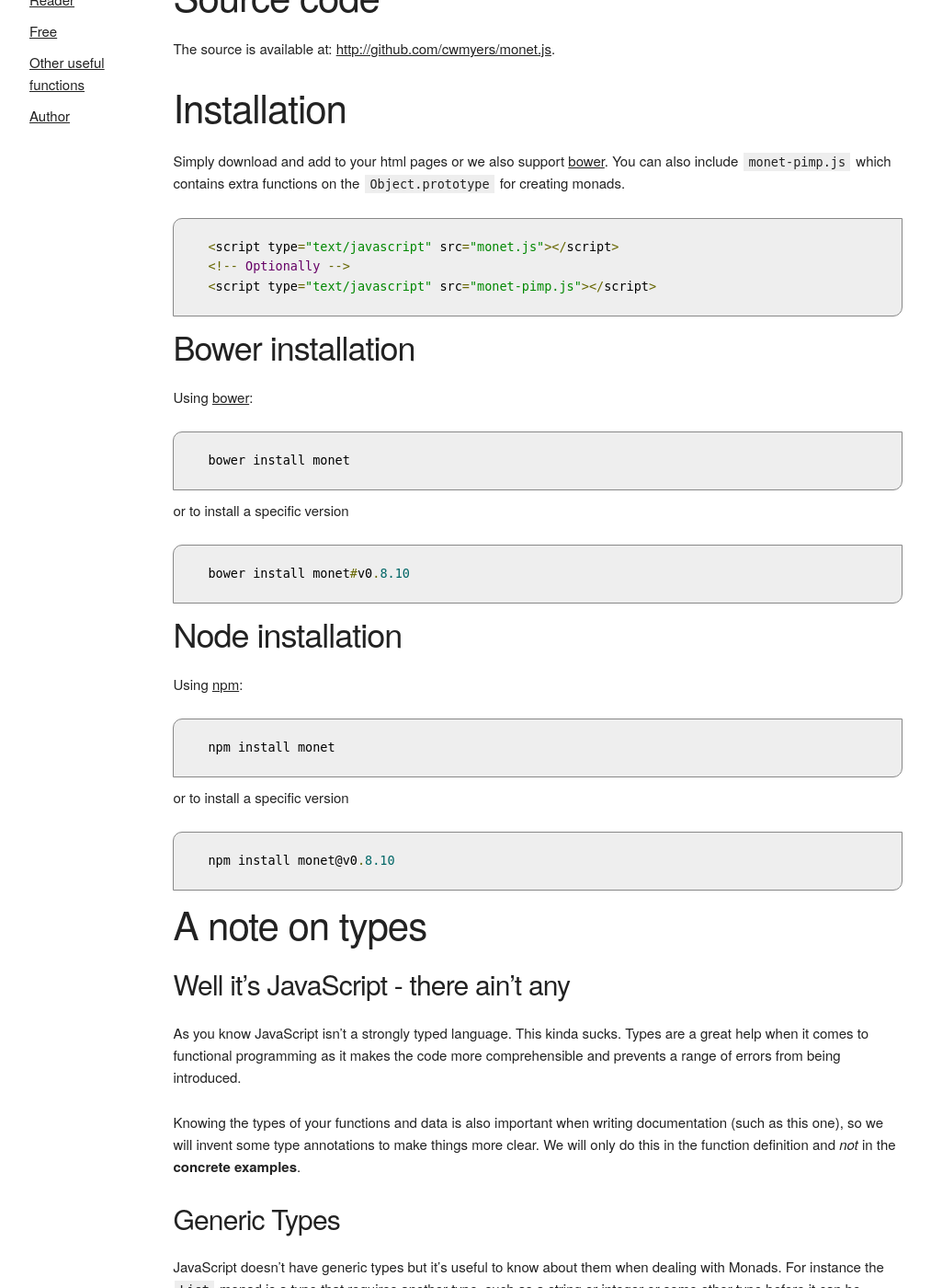
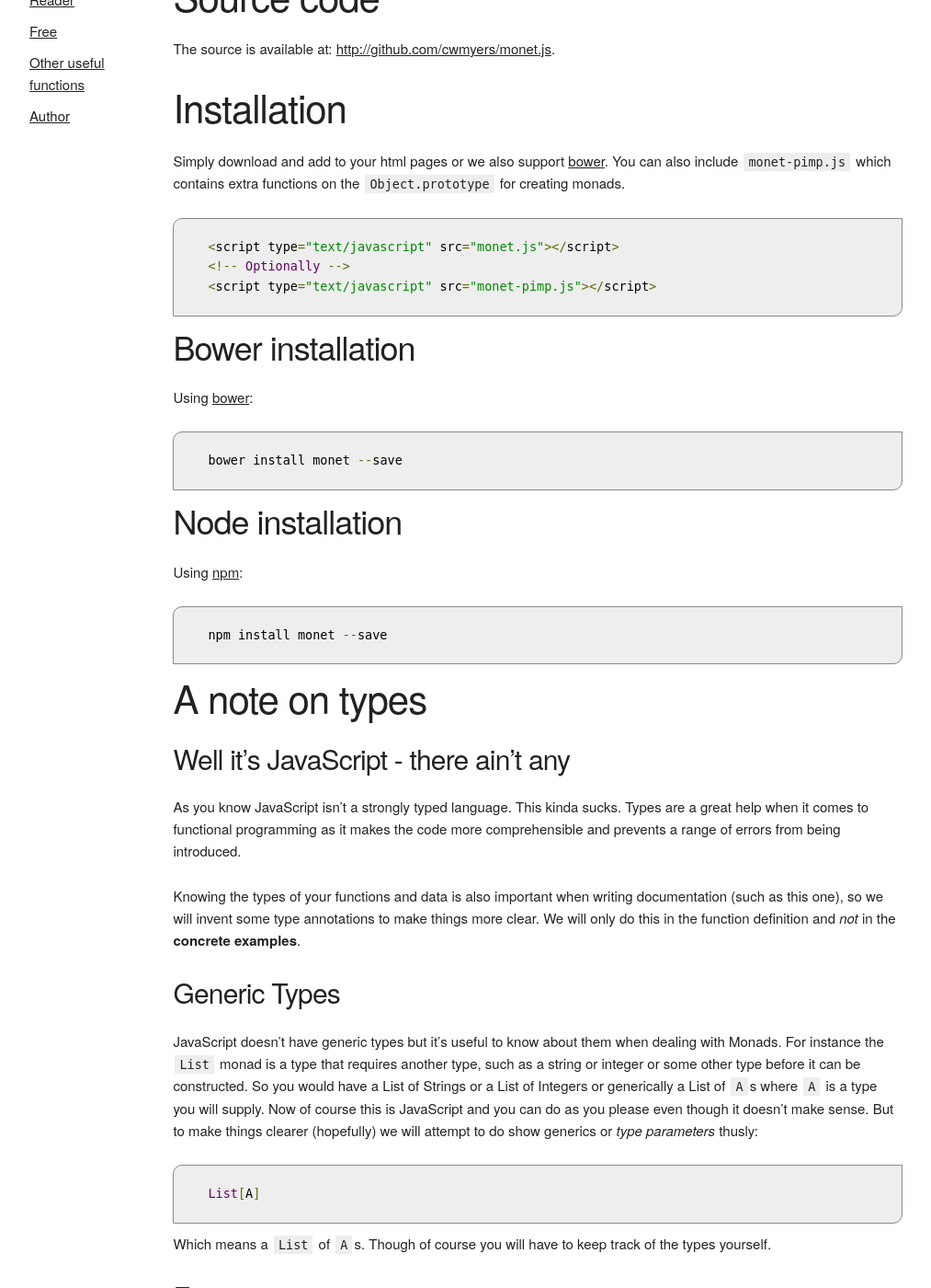
Before and after one commit to monet/monet.js, a Jekyll site: the page built from index.md, in a window 1280 px wide and 1400 px high, scrolled down 887 px. Shown: the whole window at 92% size, without its empty margins (138-1151 px from the left). Built offline with Jekyll 4.4.1, drawn with Linux system fonts in a browser that asks for light colours; nearby versions of some CDN libraries.

Commit message:
Update index.md

````diff
--- a/index.md
+++ b/index.md
@@ -23,28 +23,21 @@
 ## Installation
 
 Simply download and add to your html pages or we also support [bower].  You can also include `monet-pimp.js` which contains extra functions on the `Object.prototype` for creating monads.
-
-    <script type="text/javascript" src="monet.js"></script>
-    <!-- Optionally -->
-    <script type="text/javascript" src="monet-pimp.js"></script>
-
+```html
+<script type="text/javascript" src="monet.js"></script>
+<!-- Optionally -->
+<script type="text/javascript" src="monet-pimp.js"></script>
+```
 ### Bower installation
 Using [bower]:
-
-	bower install monet
-
-or to install a specific version
-
-	bower install monet#{{ page.version }}
-
+```bash
+bower install monet --save
+```
 ### Node installation
 Using [npm]:
-
-	npm install monet
-
-or to install a specific version
-
-	npm install monet@{{ page.version }}
+```bash
+npm install monet --save
+```
 
 ## A note on types
 
````
